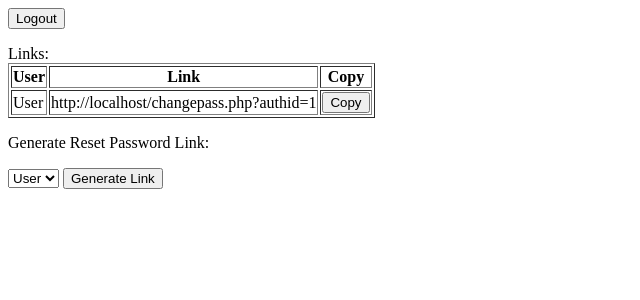
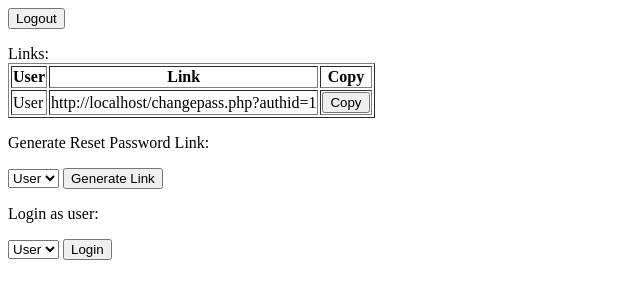
Before and after one commit to coolosity/FamilyGiftList, a PHP site: page /admin.php in a window 1280 px wide. Shown: the top 300 px of the page, without its empty margins (0-640 px from the left). Run offline with PHP 8.4, Linux system fonts and the light colour scheme; the visitor is signed in with stand-in values (Sample User, id 1); tables that the repository leaves empty or names only in its code hold one stand-in row (values such as "Sample post").

Commit message:
Updated admin page

```diff
--- a/admin.php
+++ b/admin.php
@@ -29,6 +29,9 @@ if (isset($_POST['mode'])) {
         } else {
             $msg = 'Link already exists for this user';
         }
+    } else if ($mode == 2 && isset($_POST['user'])) {
+        $_SESSION['id'] = $_POST['user'];
+        header('Location: home.php');
     }
 }
 $urispl = explode('/', $_SERVER['REQUEST_URI']);
@@ -88,6 +91,20 @@ $actual_link .= 'changepass.php?authid=';
             <input type="submit" value="Generate Link"/>
         </form>
     </p>
+    <p>
+        Login as user:<br>
+        <form action="admin.php" method="post">
+            <input type="hidden" name="mode" value="2"/>
+            <select name="user">';
+        $result = $conn->query("SELECT * FROM users");
+        while ($row = $result->fetch_assoc()) {
+            echo '<option value="' . $row['id'] . '">' . $row['realname'] . '</option>';
+        }
+        echo '
+            </select>
+            <input type="submit" value="Login"/>
+        </form>
+    </p>
     ';
     } else {
         echo '
```
